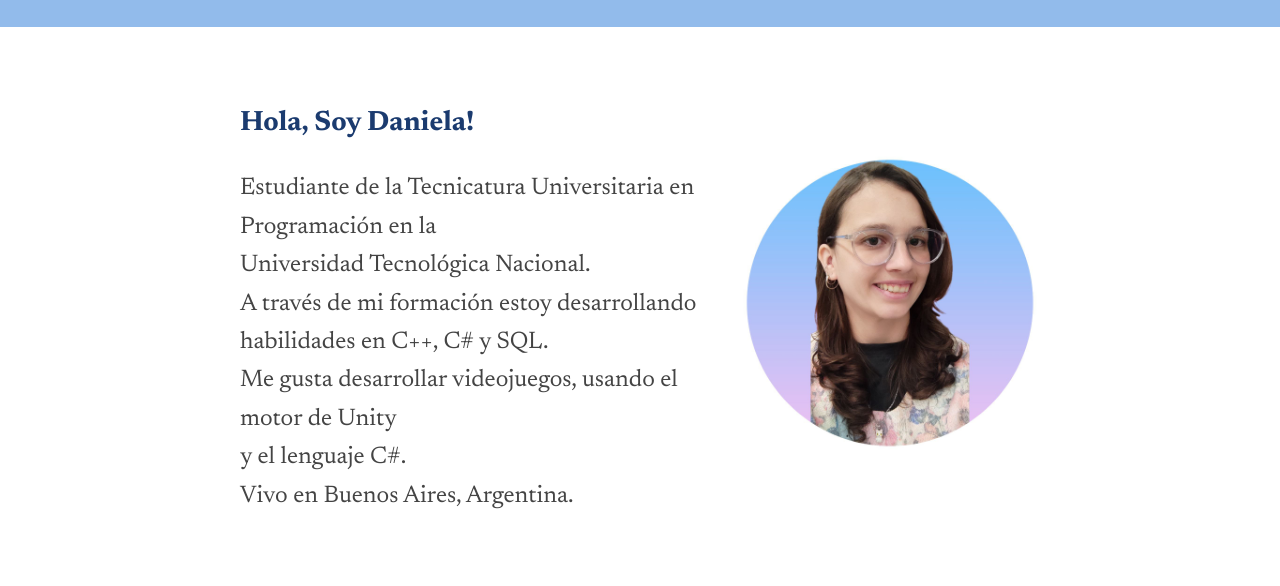
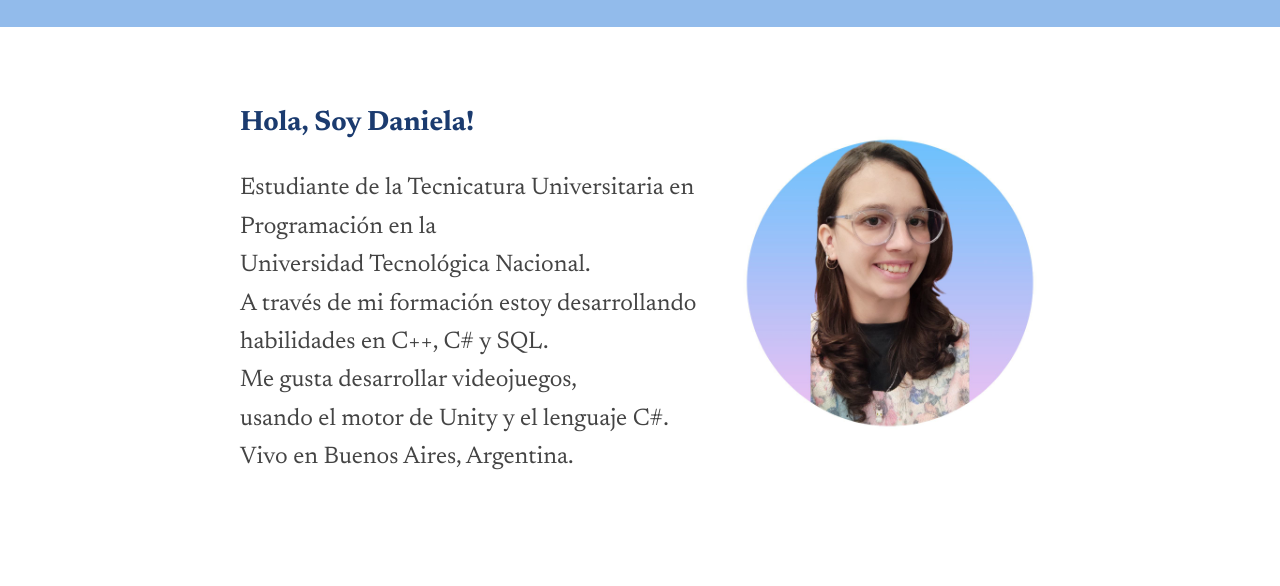
Before and after one commit to Danialb94/Portfolio_Daniela_Albarracin, a plain HTML site: page index.html in a window 1280 px wide. Shown: the part 106-692 px from the top of the page. Drawn offline with Linux system fonts and the light colour scheme.

Commit message:
Corregi descripcion de perfil

```diff
--- a/index.html
+++ b/index.html
@@ -45,7 +45,7 @@
           <p class="sobreMi_Descripcion">
               Estudiante de la Tecnicatura Universitaria en Programación en la<br> Universidad Tecnológica Nacional.</br>
                         A través de mi formación estoy desarrollando<br> habilidades en C++, C# y SQL.</br>
-                        Me gusta desarrollar videojuegos, usando el motor de Unity <br>y el lenguaje C#.</br>
+                        Me gusta desarrollar videojuegos, <br>usando el motor de Unity y el lenguaje C#.</br>
                         Vivo en Buenos Aires, Argentina.
           </p>
       </div>
```
